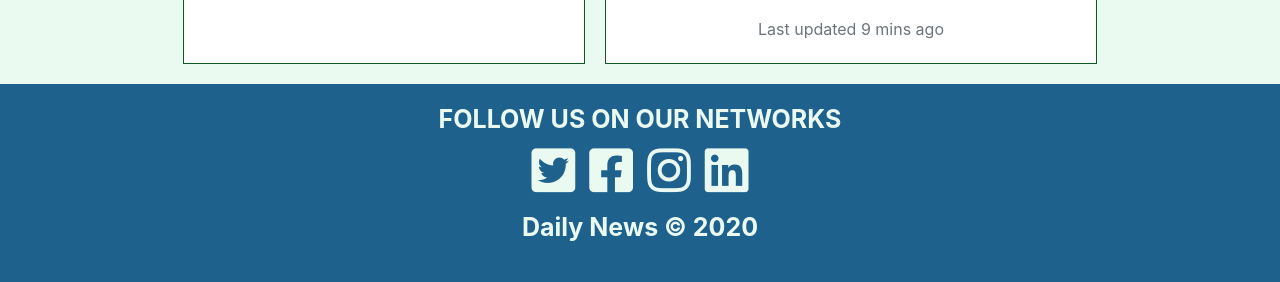
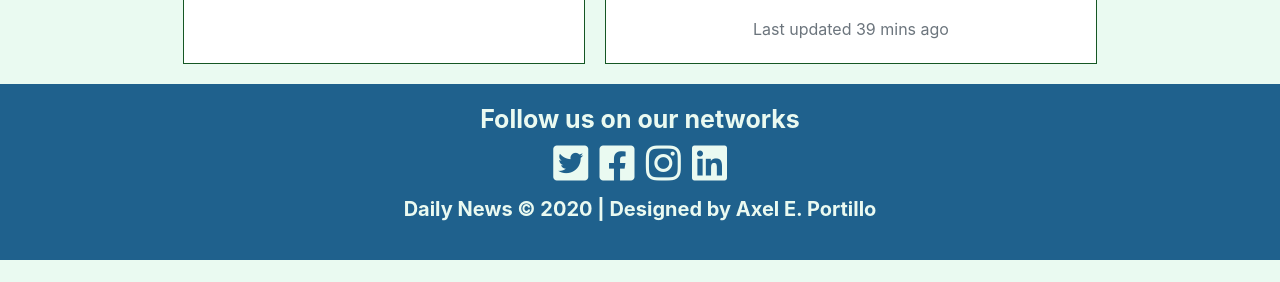
Before and after one commit to portilloaxel9/daily-news, a website: page pages/politics.html in a window 1280 px wide. Shown: the part 1340-1622 px from the top of the page. After the commit the page ends 1600 px from the top, so only its background shows below. Drawn offline with nearby package versions, Linux system fonts and the light colour scheme.

Commit message:
last update

```diff
--- a/css/subscribe.css
+++ b/css/subscribe.css
@@ -16,6 +16,7 @@ body{
 
 .nav-bar a{
     text-decoration: none;
+    font-weight: bold;
     color: black;
 }
 
@@ -131,11 +132,16 @@ footer{
 }
 
 footer p{
-    font-size: 25px;
+    font-size: 20px;
     color: black;
     font-weight: bold;
     margin-top: 0px;
     margin-bottom: 16px;
+}
+
+.mailto{
+    color: black;
+    text-decoration: none;
 }
 
 @media only screen and (max-width: 768px){
--- a/pages/politics.html
+++ b/pages/politics.html
@@ -72,13 +72,13 @@
                 <div class="card-body">
                   <a class="card-body__a" href="*">Argentina in crisis again</a>
                   <p>The world has changed but Argentina has not.</p>
-                  <p class="card-text"><small class="text-muted">Last updated 9 mins ago</small></p>
+                  <p class="card-text"><small class="text-muted">Last updated 39 mins ago</small></p>
                 </div>
               </div>
             </section>
         </main>
         <footer class="footer">
-          <h3 class="footer__title">FOLLOW US ON OUR NETWORKS</h3>
+          <h3 class="footer__title">Follow us on our networks</h3>
           <div class="footer__icons">
             <i class="fab fa-twitter-square"></i>
             <i class="fab fa-facebook-square"></i>
@@ -86,7 +86,7 @@
             <i class="fab fa-linkedin"></i>
           </div>
           <div class="footer__copyright">
-            <p>Daily News © 2020</p>
+            <p>Daily News © 2020 | Designed by <a href="mailto:portilloaxel9@gmail.com" class="mailto">Axel E. Portillo</a></p>
           </div>
         </footer>
     </body>
--- a/scss/style.scss
+++ b/scss/style.scss
@@ -56,7 +56,12 @@ header{
 
         .nav-bar__a{
             text-decoration: none;
+            font-weight: bold;
             color: $body-color;
+        }
+
+        .nav-bar__a:hover{
+            color: white;
         }
     }
 
@@ -134,17 +139,26 @@ footer{
     }
 
     .footer__icons{
-        font-size: 50px;
+        font-size: 40px;
         color: $body-color;
     }
 
     p{
-        font-size: 25px;
+        font-size: 20px;
     }
 
     .footer__copyright{
         color: $body-color;
         font-weight: bold;
+    }
+
+    .mailto{
+        color: $body-color;
+        text-decoration: none;
+    }
+
+    .mailto:hover{
+        color: white;
     }
 }
 
```
Also changed, not shown: index.html (+2 -2 lines), pages/contact.html (+2 -2 lines), pages/economy.html (+2 -2 lines), pages/sports.html (+2 -2 lines), pages/subscribe.html (+2 -2 lines), css/style.css.
